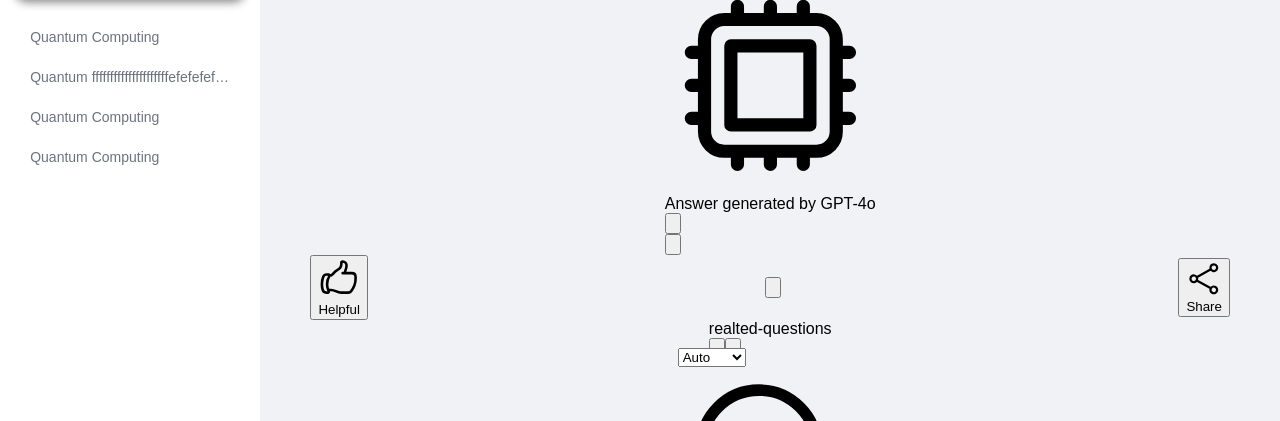
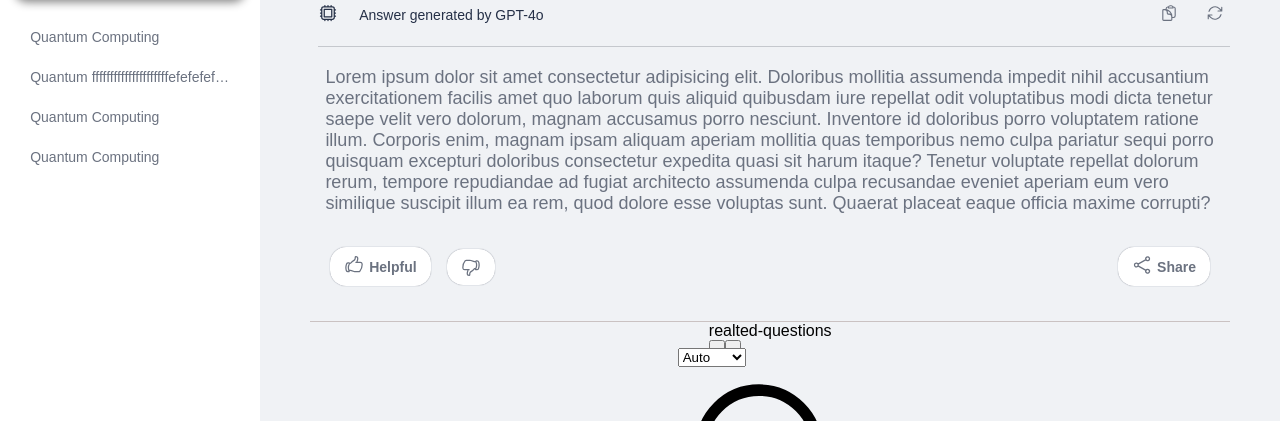
Before and after one commit to ronits2407/PolyChat, a plain HTML site: page frontend/screen2.html in a window 1280 px wide. Shown: the part 160-581 px from the top of the page. Drawn offline with Linux system fonts and the light colour scheme.

Commit message:
feedback bar done

```diff
--- a/frontend/screen2.html
+++ b/frontend/screen2.html
@@ -223,7 +223,8 @@
                 </div>
               </div>
               <div class="answer">
-                <div class="answer-content"></div>
+                <div class="answer-content">Lorem ipsum dolor sit amet consectetur adipisicing elit. Doloribus mollitia assumenda impedit nihil accusantium exercitationem facilis amet quo laborum quis aliquid quibusdam iure repellat odit voluptatibus modi dicta tenetur saepe velit vero dolorum, magnam accusamus porro nesciunt. Inventore id doloribus porro voluptatem ratione illum. Corporis enim, magnam ipsam aliquam aperiam mollitia quas temporibus nemo culpa pariatur sequi porro quisquam excepturi doloribus consectetur expedita quasi sit harum itaque? Tenetur voluptate repellat dolorum rerum, tempore repudiandae ad fugiat architecto assumenda culpa recusandae eveniet aperiam eum vero similique suscipit illum ea rem, quod dolore esse voluptas sunt. Quaerat placeat eaque officia maxime corrupti?
+                </div>
               </div>
               <div class="feedback">
                 <div class="helpful">
--- a/frontend/styles2.css
+++ b/frontend/styles2.css
@@ -275,6 +275,7 @@ div.response{
     font-weight: 750;
     color: rgb(51 60 78);
     letter-spacing: -1px;
+    margin-bottom: 23px;
 }
 
 div.response-info{
@@ -284,12 +285,7 @@ div.response-info{
     align-items: center;
 }
 
-div.feedback{
-    align-self: stretch;
-    display: flex;
-    justify-content: space-between;
-    align-items: center;
-}
+
 
 div.related-questions{
     display: flex;
@@ -301,3 +297,98 @@ div.questions{
     display: flex;
     flex-wrap: wrap;
 }
+
+.model-info{
+    margin-left: 8px;
+    color: rgb(37, 48, 71);
+    align-self: stretch;
+    display: flex;
+    align-items: center;
+    padding-bottom: 20px;
+    border-bottom: 0.7px solid #aeb1b7a7;
+    justify-content: space-between;
+}
+
+.model-used{
+    display: flex;
+    align-items: center;
+    gap: 1.3rem;
+    font-size: 14px;
+    font-weight: 100;
+
+}
+
+.model-used svg{
+    width: 20px;
+}
+
+.utility-buttons{
+    display: flex;
+    gap: 1rem;
+}
+
+.utility-buttons svg{
+    width: 18px;
+}
+
+.utility-buttons button{
+    color: #6b7280;
+    background-color: transparent;
+    border: none;
+    outline: none;
+}
+
+.answer{
+    margin-top: 20px;
+    color: #6b7280;
+    font-size: 18px;
+    padding: 0 15px;
+    padding-bottom: 33px;
+}
+
+div.feedback{
+    align-self: stretch;
+    display: flex;
+    padding-left: 20px;
+    padding-right: 20px;
+    /* justify-content: space-between; */
+    gap: 1rem;
+    align-items: center;
+    padding-bottom: 35px;
+    border-bottom: 0.7px solid rgb(202, 194, 194);
+}
+
+
+div.feedback button{
+    background-color: #fff;
+    border-radius: 1rem;
+    color: rgb(107 114 128);
+    font-weight: 700;
+    font-size: .875rem;
+    padding-top: .5rem;
+    padding-bottom: .5rem;
+    border: none;
+    /* border-color: rgb(224 226 231); */
+    /* border-width: 1px; */
+    box-shadow: 0px 0px 1px #6b7280;
+    gap: .3rem;
+    outline: none;
+
+    display: flex;
+    align-items: center;
+    cursor: pointer;
+
+}
+
+.helpful-icon svg, .dislike svg, .shareimage svg{
+    align-self: center;
+    width: 20px;
+}
+
+button.helpful, button.dislike, button.share-response{
+    padding: 0 14px;
+}
+
+.share-response{
+    margin-left: auto;
+}
```
